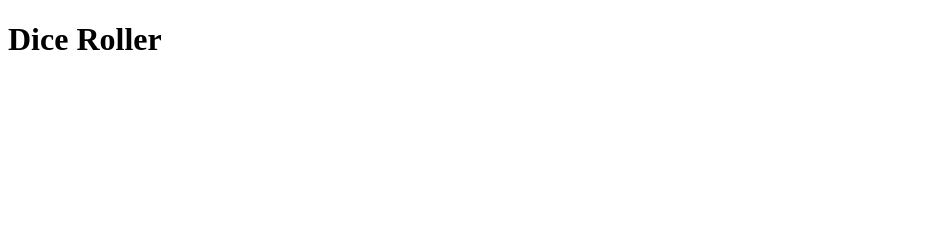
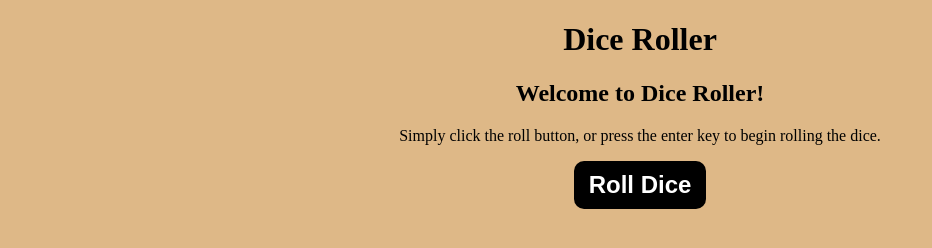
Before and after one commit to hmadhavann/dice-roller, a plain HTML site: page index.html in a window 1280 px wide. Shown: the whole page, without its empty margins (0-932 px from the left). Drawn offline with Linux system fonts and the light colour scheme.

Commit message:
updated button + headings

```diff
--- /dev/null
+++ b/index.css
@@ -0,0 +1,15 @@
+body {
+    background-color: burlywood;
+    text-align: center;
+}
+
+
+button {
+    font-size: 1.5rem;
+    padding: 10px 15px;
+    border-radius: 10px;
+    border: none;
+    background-color: black;
+    color: white;
+    font-weight: bolder;
+}
--- a/index.html
+++ b/index.html
@@ -2,6 +2,8 @@
 <html lang="en">
   <head>
     <meta charset="UTF-8" />
+	<link rel="stylesheet" href="index.css">
+	<script src="index.js"></script>
     <title>Dice Roller</title>
 	<style>
 
@@ -9,6 +11,9 @@
 </head>
 <body>
 	<h1>Dice Roller</h1>
-
+	<h2>Welcome to Dice Roller!</h2>
+	<p>Simply click the roll button, or press the enter key to begin rolling the dice.</p>
+	<div id="diceImage"></div>
+	<button onclick="rollDice()">Roll Dice</button>
 </body>
 </html>
--- /dev/null
+++ b/index.js
@@ -0,0 +1,15 @@
+
+function rollDice() {
+    //const diceImage = document.getElementById("diceImage");
+    //const numbers = [];
+   // const image = [];
+    const number = Math.floor(Math.random() * 6) + 1;
+    console.log(number);
+   // numbers.push(number);
+    var imagePath = "dice_image/dice" + number + ".png"
+    //image.push(`<img src="dice_images/dice + {number}.png">`)
+    //console.log(numbers);
+    var diceImageDiv = document.getElementById("diceImage");
+    diceImageDiv.innerHTML = `<img src="` + imagePath + `"alt-"Dice ` + number + `">`;
+
+}
```
Also changed, not shown: dice_images/dice1.png (added), dice_images/dice2.png (added), dice_images/dice3.png (added), dice_images/dice4.png (added), dice_images/dice5.png (added), dice_images/dice6.png (added), 1 other file.
